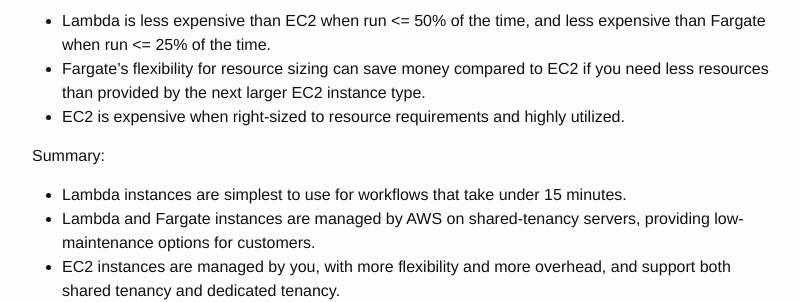
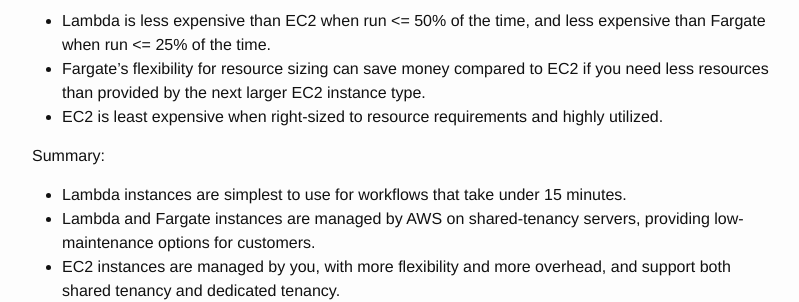
Before and after one commit to msayson/msayson.github.io, a Jekyll site: the page built from _posts/2023-04-27-aws-compute-options.markdown, in a window 1280 px wide and 900 px high, scrolled down 1174 px. Shown: the part 152-454 px from the top of the window, without its empty margins (238-1037 px from the left). Built offline with Jekyll 4.4.1, drawn with Linux system fonts in a browser that asks for light colours.

Commit message:
Fixed typo

```diff
--- a/_posts/2023-04-27-aws-compute-options.markdown
+++ b/_posts/2023-04-27-aws-compute-options.markdown
@@ -37,7 +37,7 @@
 Quincy Mitchell wrote a good post comparing the pricing of Lambda, EC2, and Fargate across a few instance types at <https://blogs.perficient.com/2021/06/17/aws-cost-analysis-comparing-lambda-ec2-fargate/>.  The general conclusions were that:
 * Lambda is less expensive than EC2 when run <= 50% of the time, and less expensive than Fargate when run <= 25% of the time.
 * Fargate's flexibility for resource sizing can save money compared to EC2 if you need less resources than provided by the next larger EC2 instance type.
-* EC2 is expensive when right-sized to resource requirements and highly utilized.
+* EC2 is least expensive when right-sized to resource requirements and highly utilized.
 
 Summary:
 * Lambda instances are simplest to use for workflows that take under 15 minutes.
```
